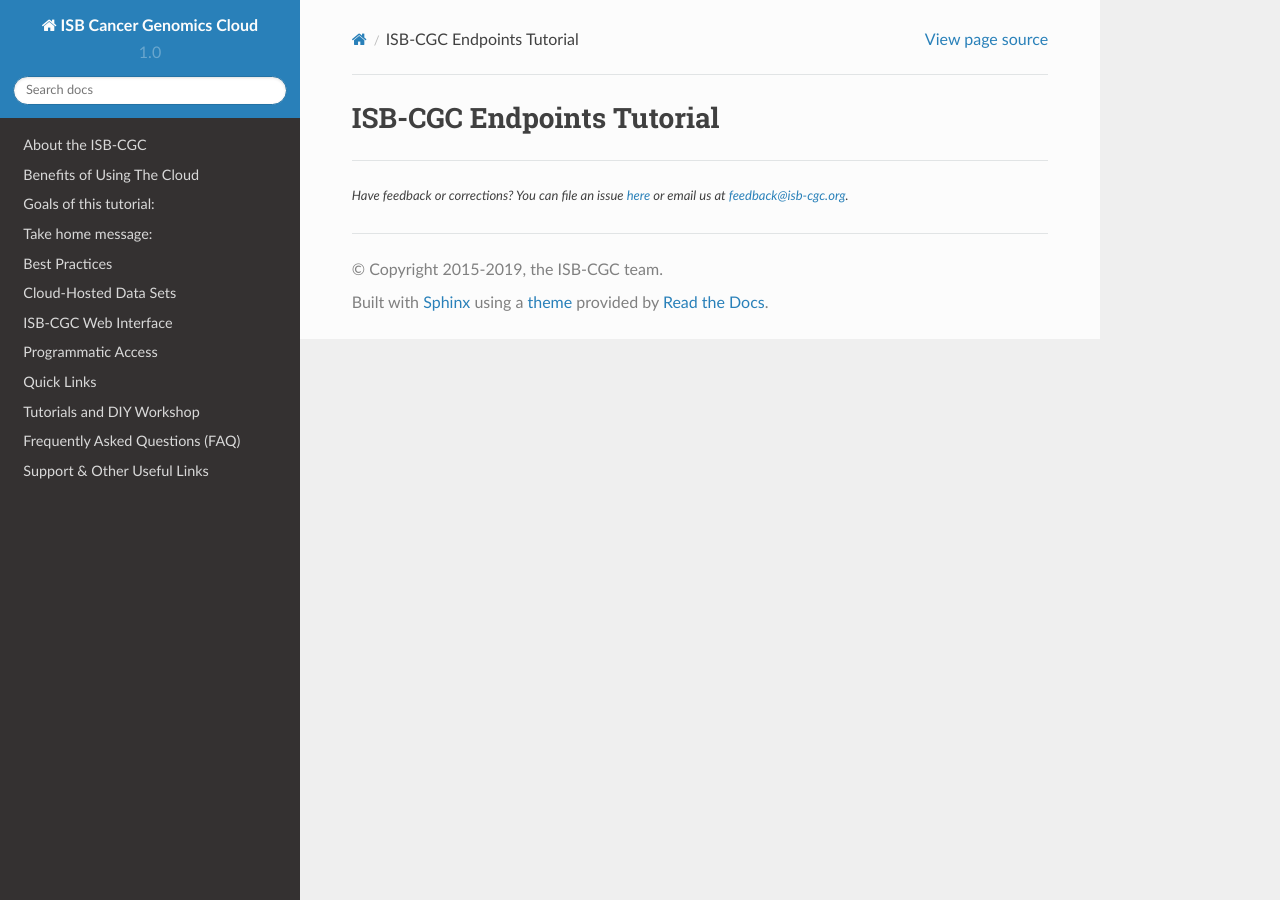
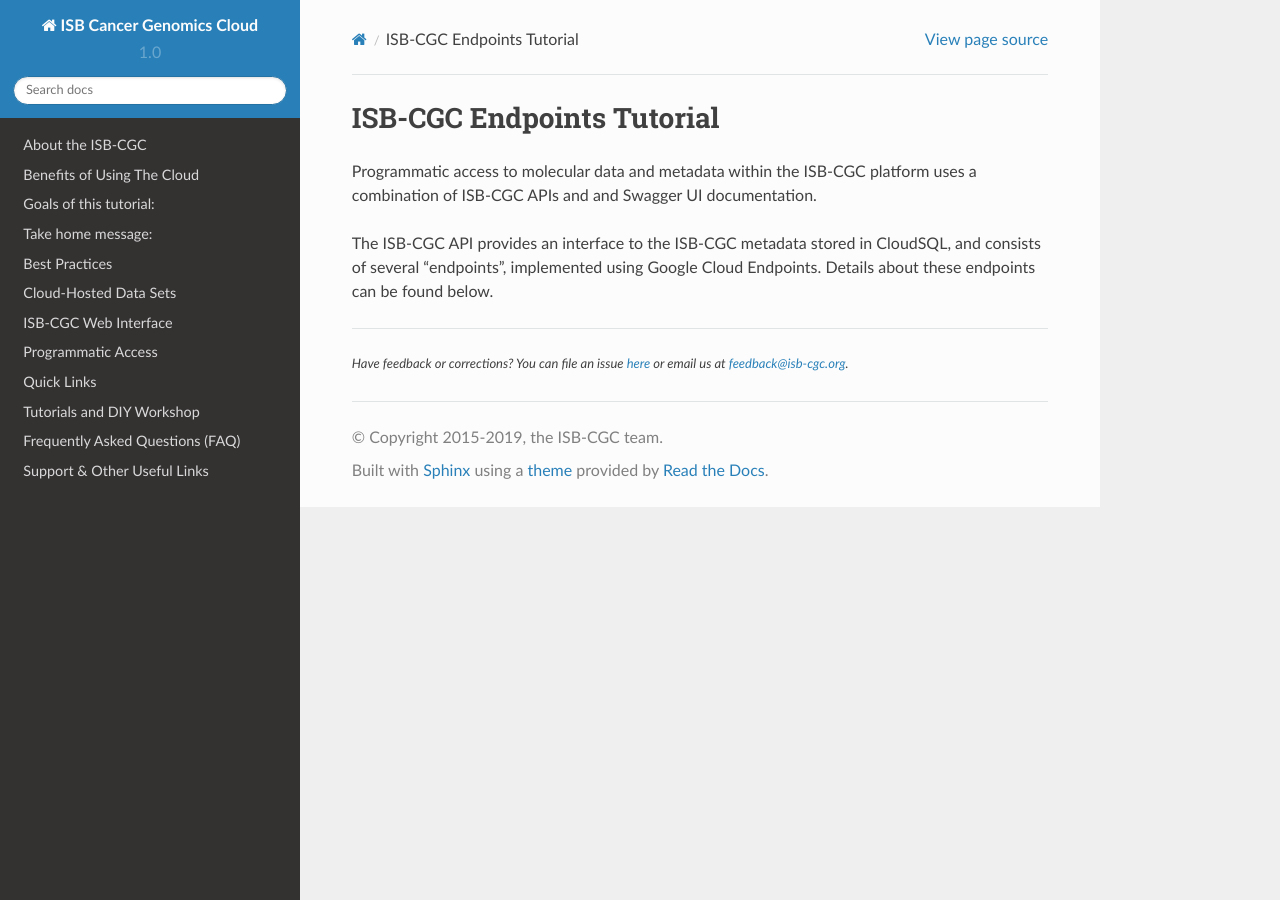
Before and after one commit to isb-cgc/readthedocs, a Sphinx documentation site: the page built from docs/source/sections/progapi/Programmatic-Overview.rst, in a window 1280 px wide. Built offline with Sphinx 7.4.7 and the Read the Docs theme 2.0.0, drawn with Linux system fonts in a browser that asks for light colours; pages that are not in the unit, such as notebooks, are missing from menus.

Commit message:
first paragraph

```diff
--- a/docs/source/sections/progapi/Programmatic-Overview.rst
+++ b/docs/source/sections/progapi/Programmatic-Overview.rst
@@ -1,3 +1,9 @@
 ==========================
 ISB-CGC Endpoints Tutorial
 ==========================
+
+
+
+Programmatic access to molecular data and metadata within the ISB-CGC platform uses a combination of ISB-CGC APIs and and Swagger UI documentation.
+
+The ISB-CGC API provides an interface to the ISB-CGC metadata stored in CloudSQL, and consists of several “endpoints”, implemented using Google Cloud Endpoints. Details about these endpoints can be found below.
```
